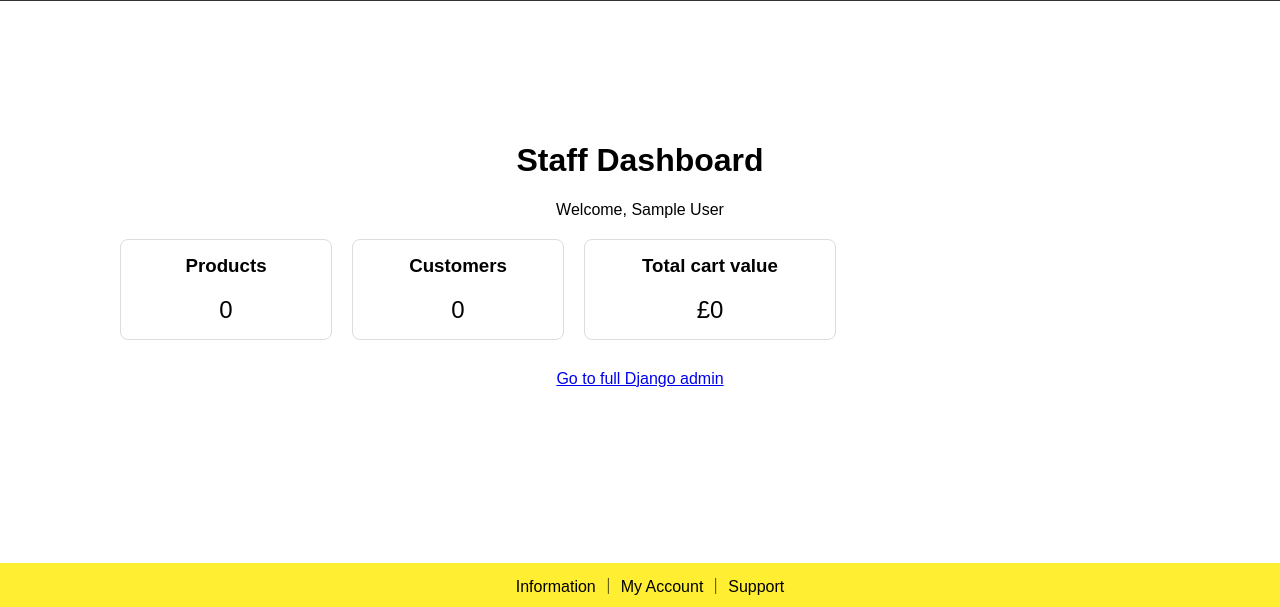
After one commit to Traumatic-bot/Empowr, a Django app: page /staff/dashboard/ in a window 1280 px wide. The commit adds this page. Shown: the part 193-800 px from the top of the page. Run offline with Django 5.2, Linux system fonts and the light colour scheme; the visitor is signed in with stand-in values (Sample User, id 1); data that the repository does not hold is empty.

Commit message:
Changed file structure & Started dashboards

```diff
--- a/store/urls.py
+++ b/store/urls.py
@@ -3,14 +3,17 @@ from django.contrib.auth import views as auth_views
 from . import views
 
 urlpatterns = [
-    path('', views.index, name='index'),
-    path('category/<int:category_id>/', views.category_view, name='category'),
+    path("", views.index, name="index"),
+    path("category/<int:category_id>/", views.category_view, name="category"),
 
-    path('login/',  auth_views.LoginView.as_view(template_name='login.html'), name='login'),
-    path('logout/', views.logout_view, name='logout'),
+    path("login/", auth_views.LoginView.as_view(
+        template_name="account/login.html"
+    ), name="login"),
+    path("logout/", views.logout_view, name="logout"),
+    path("signup/", views.signup_view, name="signup"),
+    path("cart/", views.cart_view, name="cart"),
 
-
-
-    path('signup/', views.signup_view, name='signup'),
-    path('cart/', views.cart_view, name='cart'),
+    path("dashboard/", views.dashboard_router, name="dashboard"),
+    path("staff/dashboard/", views.staff_dashboard, name="staff_dashboard"),
+    path("account/dashboard/", views.customer_dashboard, name="customer_dashboard"),
 ]
--- a/store/views.py
+++ b/store/views.py
@@ -2,19 +2,21 @@ from django.shortcuts import render, get_object_or_404, redirect
 from django.contrib import messages
 from django.contrib.auth import login, logout
 from django.contrib.auth.models import User
+from django.contrib.auth.decorators import user_passes_test, login_required
+from django.db.models import Sum
 
 from .models import Product, Category, CartItem, Customer
 
 
 def index(request):
     products = Product.objects.all()
-    return render(request, "index.html", {"products": products})
+    return render(request, "store/index.html", {"products": products})
 
 
 def category_view(request, category_id):
     category = get_object_or_404(Category, id=category_id)
     products = Product.objects.filter(category=category)
-    return render(request, "category.html", {
+    return render(request, "store/category.html", {
         "category": category,
         "products": products,
     })
@@ -32,13 +34,12 @@ def signup_view(request):
 
         if password1 != password2:
             messages.error(request, "Passwords do not match.")
-            return render(request, "signup.html")
+            return render(request, "account/signup.html")
 
         if User.objects.filter(username=email).exists():
             messages.error(request, "An account with this email already exists.")
-            return render(request, "signup.html")
+            return render(request, "account/signup.html")
 
-        # create Django user account (email as username)
         user = User.objects.create_user(
             username=email,
             email=email,
@@ -47,7 +48,6 @@ def signup_view(request):
             last_name=last_name,
         )
 
-        # optional
         Customer.objects.create(
             first_name=first_name,
             last_name=last_name,
@@ -58,11 +58,13 @@ def signup_view(request):
         login(request, user)
         return redirect("index")
 
-    return render(request, "signup.html")
+    return render(request, "account/signup.html")
+
 
 def logout_view(request):
     logout(request)
-    return redirect('index')
+    return redirect("index")
+
 
 def cart_view(request):
     customer = Customer.objects.first()
@@ -70,7 +72,39 @@ def cart_view(request):
         cart_items = []
     else:
         cart_items = CartItem.objects.filter(customer=customer)
-    return render(request, "cart.html", {
+    return render(request, "store/cart.html", {
         "customer": customer,
         "cart_items": cart_items,
     })
+
+
+def staff_check(user):
+    return user.is_staff
+
+
+@user_passes_test(staff_check)
+def staff_dashboard(request):
+    product_count = Product.objects.count()
+    customer_count = Customer.objects.count()
+    cart_value = CartItem.objects.aggregate(
+        total=Sum("total_price")
+    )["total"] or 0
+
+    context = {
+        "product_count": product_count,
+        "customer_count": customer_count,
+        "cart_value": cart_value,
+    }
+    return render(request, "staff/dashboard.html", context)
+
+
+@login_required
+def customer_dashboard(request):
+    return render(request, "account/dashboard.html")
+
+
+@login_required
+def dashboard_router(request):
+    if request.user.is_staff:
+        return redirect("staff_dashboard")
+    return redirect("customer_dashboard")
--- a/templates/base.html
+++ b/templates/base.html
@@ -46,6 +46,11 @@
                                 <span style="border-right: 1px solid #5d5c5c; padding-right: 5px;">
                                     {{ user.first_name|default:user.username }}
                                 </span>
+                            </li>
+                                <li>
+                                <a href="{% url 'dashboard' %}" rel="nofollow" style="border-right: 1px solid #5d5c5c; padding-left: 5px; padding-right: 5px;">
+                                    Dashboard
+                                </a>
                             </li>
                             <li>
                                 <a href="{% url 'logout' %}" rel="nofollow" style="padding-left: 5px;">
--- /dev/null
+++ b/templates/staff/dashboard.html
@@ -0,0 +1,34 @@
+{% extends "base.html" %}
+
+{% block title %}Staff Dashboard{% endblock %}
+
+{% block content %}
+<div style="padding: 20px;">
+    <h1>Staff Dashboard</h1>
+
+    <p>Welcome, {{ user.get_full_name|default:user.username }}</p>
+
+    <div style="display:flex; flex-wrap:wrap; gap:20px; margin-top: 20px;">
+
+        <div style="border:1px solid #ddd; border-radius:8px; padding:15px; min-width:180px;">
+            <h3 style="margin-top:0;">Products</h3>
+            <p style="font-size: 1.5rem; margin:0;">{{ product_count }}</p>
+        </div>
+
+        <div style="border:1px solid #ddd; border-radius:8px; padding:15px; min-width:180px;">
+            <h3 style="margin-top:0;">Customers</h3>
+            <p style="font-size: 1.5rem; margin:0;">{{ customer_count }}</p>
+        </div>
+
+        <div style="border:1px solid #ddd; border-radius:8px; padding:15px; min-width:220px;">
+            <h3 style="margin-top:0;">Total cart value</h3>
+            <p style="font-size: 1.5rem; margin:0;">£{{ cart_value }}</p>
+        </div>
+
+    </div>
+
+    <div style="margin-top:30px;">
+        <a href="/admin/">Go to full Django admin</a>
+    </div>
+</div>
+{% endblock content %}
```
Also changed, not shown: templates/account/dashboard.html (added, +19 -0 lines), templates/_old/login backup.html (renamed from templates/login backup.html), templates/_old/signup backup.html (renamed from templates/signup backup.html), templates/account/login.html (renamed from templates/login.html), templates/account/order_success.html (added), templates/account/signup.html (renamed from templates/signup.html), templates/store/basket.html (added), templates/store/category.html (added), templates/store/index.html (renamed from templates/index.html), templates/store/product_detail.html (added).
